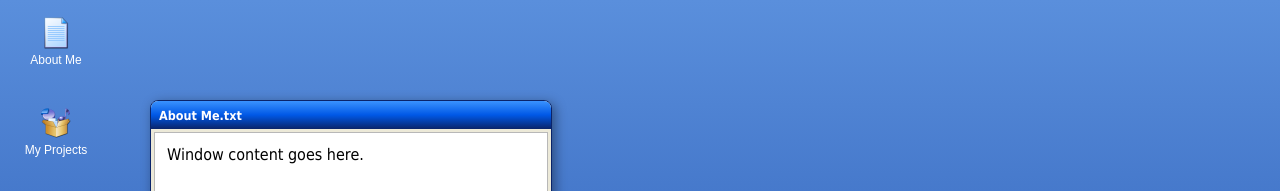
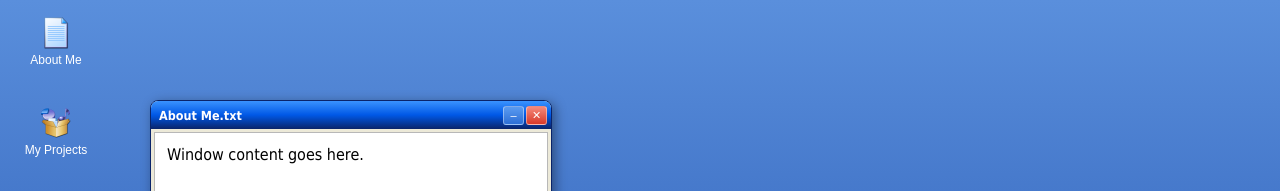
Before and after one commit to yomi64/personal_web, a React (Vite) app: page / in a window 1280 px wide. Shown: the top 191 px of the page. Built offline with nearby package versions, Linux system fonts and the light colour scheme.

Commit message:
Added close / minimise buttons to window

```diff
--- a/src/components/Window.css
+++ b/src/components/Window.css
@@ -9,18 +9,6 @@
   overflow: hidden;
 }
 
-.xp-titlebar {
-  height: 28px;
-  flex-shrink: 0;
-  display: flex;
-  align-items: center;
-  padding: 0 8px;
-  background: linear-gradient(to bottom, #3a93ff 0%, #0058e6 50%, #0a246a 100%);
-  color: white;
-  font-weight: bold;
-  font-size: 12.5px;
-}
-
 .xp-window-content {
   flex: 1;
   background: white;
@@ -30,3 +18,49 @@
   overflow: auto;
   user-select: text;
 }
+
+.xp-titlebar {
+  height: 28px;
+  flex-shrink: 0;
+  display: flex;
+  align-items: center;
+  justify-content: space-between;
+  padding: 0 4px 0 8px;
+  background: linear-gradient(to bottom, #3a93ff 0%, #0058e6 50%, #0a246a 100%);
+  color: white;
+  font-weight: bold;
+  font-size: 12.5px;
+  user-select: none;
+}
+
+.xp-titlebar-controls {
+  display: flex;
+  gap: 2px;
+}
+
+.xp-btn {
+  width: 21px;
+  height: 19px;
+  border-radius: 3px;
+  border: 1px solid rgba(255, 255, 255, 0.4);
+  background: linear-gradient(to bottom, #5b9bf0, #2d6fd6);
+  color: white;
+  font-size: 11px;
+  line-height: 1;
+  display: flex;
+  align-items: center;
+  justify-content: center;
+  cursor: pointer;
+}
+
+.xp-btn:hover {
+  background: linear-gradient(to bottom, #74acf5, #3f7fe0);
+}
+
+.xp-btn-close {
+  background: linear-gradient(to bottom, #f5897b, #d8392a);
+}
+
+.xp-btn-close:hover {
+  background: linear-gradient(to bottom, #ff9c8e, #e8473a);
+}
--- a/src/components/Window.jsx
+++ b/src/components/Window.jsx
@@ -6,6 +6,9 @@ export default function Window({ title }) {
   const [dragStart, setDragStart] = useState(null);
 
   function handleTitleBarMouseDown(e) {
+    // Don't start a drag if a control button was clicked
+    if (e.target.closest("button")) return;
+
     setDragStart({
       startMouseX: e.clientX,
       startMouseY: e.clientY,
@@ -39,6 +42,14 @@ export default function Window({ title }) {
     };
   }, [dragStart]);
 
+  function handleMinimize() {
+    console.log("minimize clicked");
+  }
+
+  function handleClose() {
+    console.log("close clicked");
+  }
+
   return (
     <div
       className="xp-window"
@@ -46,6 +57,22 @@ export default function Window({ title }) {
     >
       <div className="xp-titlebar" onMouseDown={handleTitleBarMouseDown}>
         <span className="xp-titlebar-text">{title}</span>
+        <div className="xp-titlebar-controls">
+          <button
+            className="xp-btn xp-btn-minimize"
+            aria-label={`Minimize ${title}`}
+            onClick={handleMinimize}
+          >
+            &#x2013;
+          </button>
+          <button
+            className="xp-btn xp-btn-close"
+            aria-label={`Close ${title}`}
+            onClick={handleClose}
+          >
+            &#x2715;
+          </button>
+        </div>
       </div>
       <div className="xp-window-content">
         Window content goes here.
```
